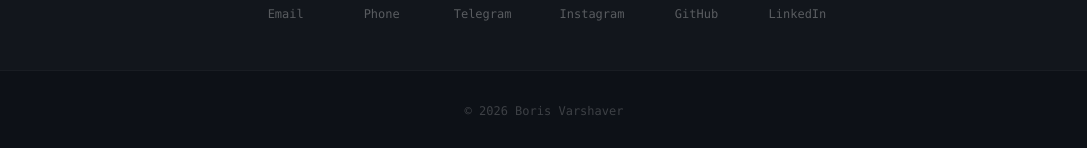
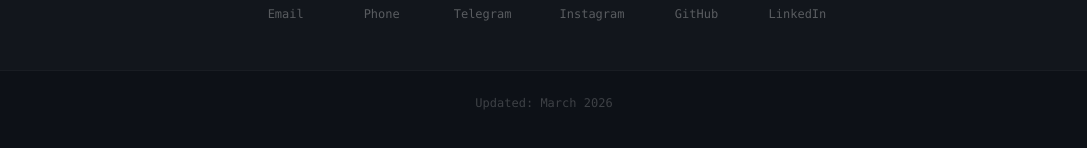
Before and after one commit to BargystV/portfolio, a Next.js app: page / in a window 1280 px wide. Shown: the part 5221-5369 px from the top of the page, without its empty margins (96-1183 px from the left). Built offline with nearby package versions, Linux system fonts and the light colour scheme; no server answers.

Commit message:
Add build date footer with localization
Co-Authored-By: Claude Sonnet 4.6 <noreply@anthropic.com>

```diff
--- a/app/page.tsx
+++ b/app/page.tsx
@@ -4,6 +4,10 @@ import About from '@/components/About';
 import Skills from '@/components/Skills';
 import WorkAndProjects from '@/components/WorkAndProjects';
 import Contact from '@/components/Contact';
+import BuildDate from '@/components/BuildDate';
+
+/** Дата сборки — захватывается один раз при деплое */
+const BUILD_ISO = new Date().toISOString();
 
 export default function Home() {
   return (
@@ -16,8 +20,10 @@ export default function Home() {
         <WorkAndProjects />
         <Contact />
       </main>
-      <footer className="py-8 text-center text-white/20 text-xs font-mono border-t border-white/5">
-        © {new Date().getFullYear()} Boris Varshaver
+      <footer className="py-6 px-4 text-white/20 text-xs font-mono border-t border-white/5">
+        <div className="max-w-5xl mx-auto flex items-center justify-center">
+          <BuildDate isoDate={BUILD_ISO} />
+        </div>
       </footer>
     </>
   );
--- /dev/null
+++ b/components/BuildDate.tsx
@@ -0,0 +1,23 @@
+'use client';
+
+import { useLanguage } from '@/lib/LanguageContext';
+
+/**
+ * Отображает дату последней сборки сайта, захваченную в момент деплоя.
+ * Форматирует дату в зависимости от текущего языка интерфейса.
+ */
+export default function BuildDate({ isoDate }: { isoDate: string }) {
+  const { t, lang } = useLanguage();
+
+  // Форматируем дату по локали: «март 2026» или «March 2026»
+  const formatted = new Date(isoDate).toLocaleDateString(
+    lang === 'ru' ? 'ru-RU' : 'en-US',
+    { month: 'long', year: 'numeric' }
+  );
+
+  return (
+    <span>
+      {t('updated_at')}: {formatted}
+    </span>
+  );
+}
--- a/lib/i18n.ts
+++ b/lib/i18n.ts
@@ -140,6 +140,7 @@ export const translations = {
     contact_title: 'Contact',
     contact_subtitle: 'Open to new opportunities — feel free to reach out.',
     contact_location: 'Pyatigorsk, Russia',
+    updated_at: 'Updated',
   },
 
   ru: {
@@ -271,6 +272,7 @@ export const translations = {
     contact_title: 'Контакты',
     contact_subtitle: 'Открыт к новым возможностям — пишите.',
     contact_location: 'Пятигорск, Россия',
+    updated_at: 'Обновлено',
   },
 } as const;
 
```
